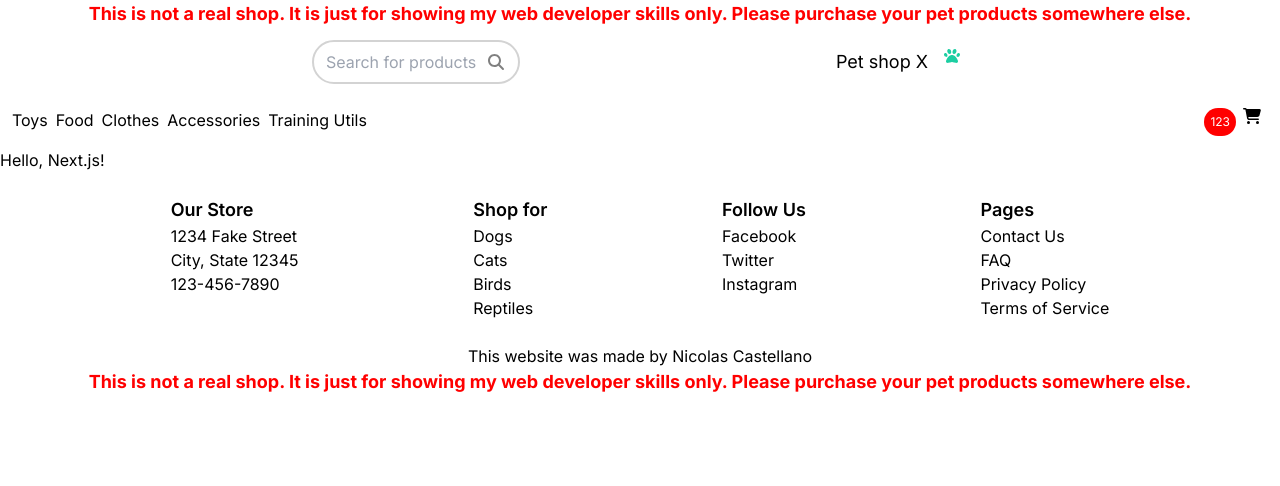
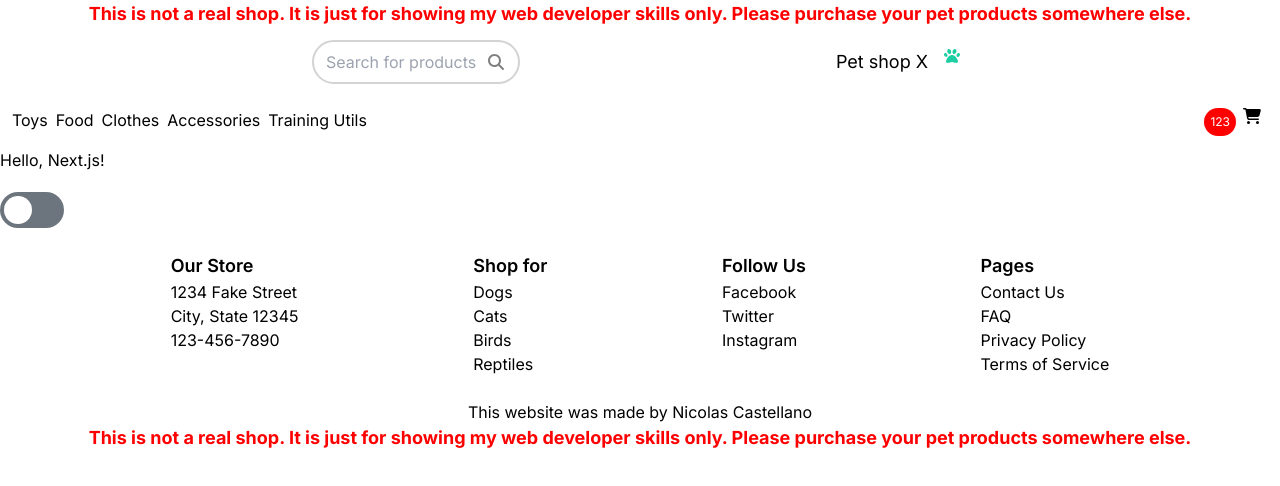
Before and after one commit to TheAttentionSeeker5050/Ecommerce-site-go-nextjs, a Next.js app in the folder client/: page / in a window 1280 px wide. Shown: the top 486 px of the page. Built offline with nearby package versions, Linux system fonts and the light colour scheme.

Commit message:
created a toggle switch reusable component

```diff
--- a/client/src/app/page.tsx
+++ b/client/src/app/page.tsx
@@ -1,10 +1,13 @@
 'use client'
 import { ButtonRedirectPrimary, ButtonWithActionPrimary} from "@/components/buttons/buttonPrimary";
 import { ButtonRedirectSecondary, ButtonWithActionSecondary } from "@/components/buttons/buttonSecondary";
+import { ToggleSwitch } from "@/components/buttons/toggleSwitch";
 
 
 export default function Page() {
     return <div>
         <h1>Hello, Next.js!</h1>
+        {/* <ToggleSwitch label="Toggle Switch" onChange={(value) => console.log(value)} /> */}
+        <ToggleSwitch  onChange={(value) => console.log("toggled value on sw: "+value)}/>
     </div>
 }
--- /dev/null
+++ b/client/src/components/buttons/toggleSwitch.tsx
@@ -0,0 +1,56 @@
+// toggle switch component using tailwind nextjs and typescript
+// Date: 9/18/2021
+
+import React, { useState } from 'react';
+
+interface Props {
+    onChange: (value: boolean) => void;
+    defaultChecked?: boolean;
+}
+
+// export const ToggleSwitch: React.FC<Props> = ({ label, onChange, defaultChecked }) => {
+//     const [checked, setChecked] = useState(defaultChecked || false);
+
+//     const handleChange = (e: React.ChangeEvent<HTMLInputElement>) => {
+//         setChecked(e.target.checked);
+//         onChange(e.target.checked);
+//     };
+
+//     return (
+//         <div className="flex items-center justify-between">
+//             <label htmlFor="toggle" className="flex items-center cursor-pointer">
+//                 <div className="relative">
+//                     <input
+//                         type="checkbox"
+//                         id="toggle"
+//                         className="sr-only"
+//                         checked={checked}
+//                         onChange={handleChange}
+//                     />
+//                     <div className="block bg-neutral w-14 h-8 rounded-full"></div>
+//                     <div className="dot absolute left-1 top-1 bg-white w-6 h-6 rounded-full transition"></div>
+//                 </div>
+//                 <div className="ml-3 text-neutral font-medium">{label}</div>
+//             </label>
+//         </div>
+//     );
+// }
+
+export function ToggleSwitch(props: Props) {
+    // const [checked, setChecked] = useState(props.defaultChecked || false);
+
+    // const handleChange = (e: React.ChangeEvent<HTMLInputElement>) => {
+    //     setChecked(e.target.checked);
+    //     onChange(e.target.checked);
+    // };
+
+    return (
+        <div className="mt-5">
+            <label className="relative inline-block w-16 h-9 rounded-full">
+                <input type="checkbox" className="peer opacity-0 w-0 h-0"  onClick={() => props.onChange(true)}/>
+                <span className="absolute cursor-pointer top-0 left-0 right-0 bottom-0 bg-neutral rounded-full duration-300 before:content-[''] before:absolute before:w-7 before:h-7 before:bottom-1 before:left-1 before:rounded-full
+                    before:bg-white before:duration-300 peer-checked:before:translate-x-7 peer-checked:bg-primary"></span>
+            </label>
+        </div>
+    )
+}
```
